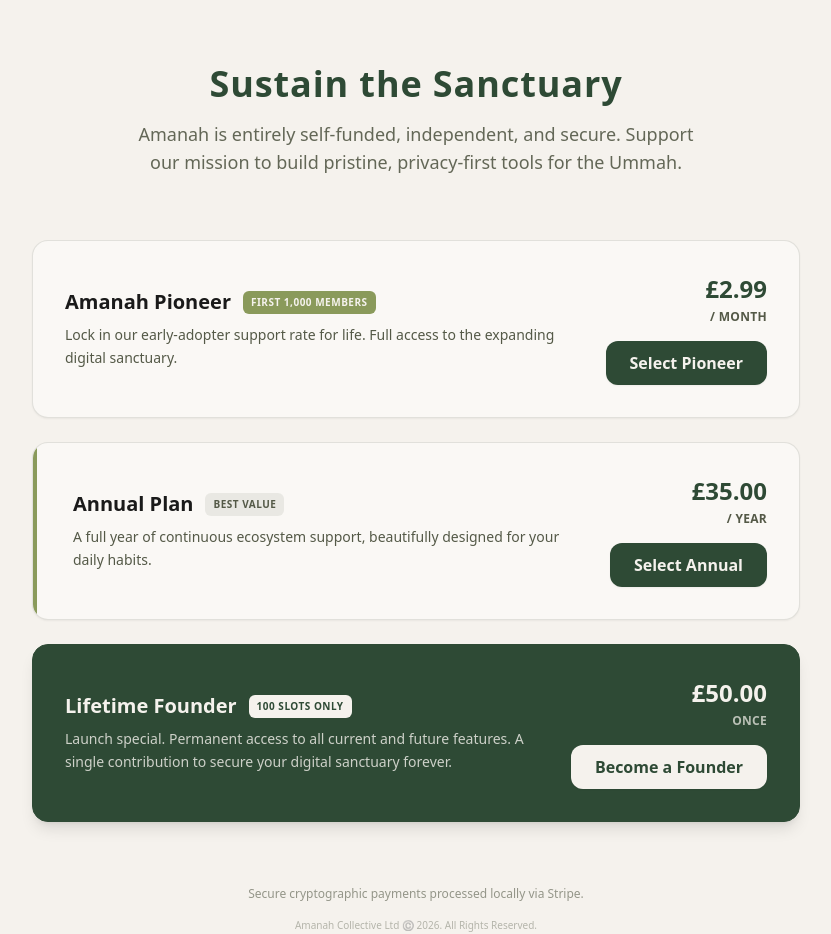
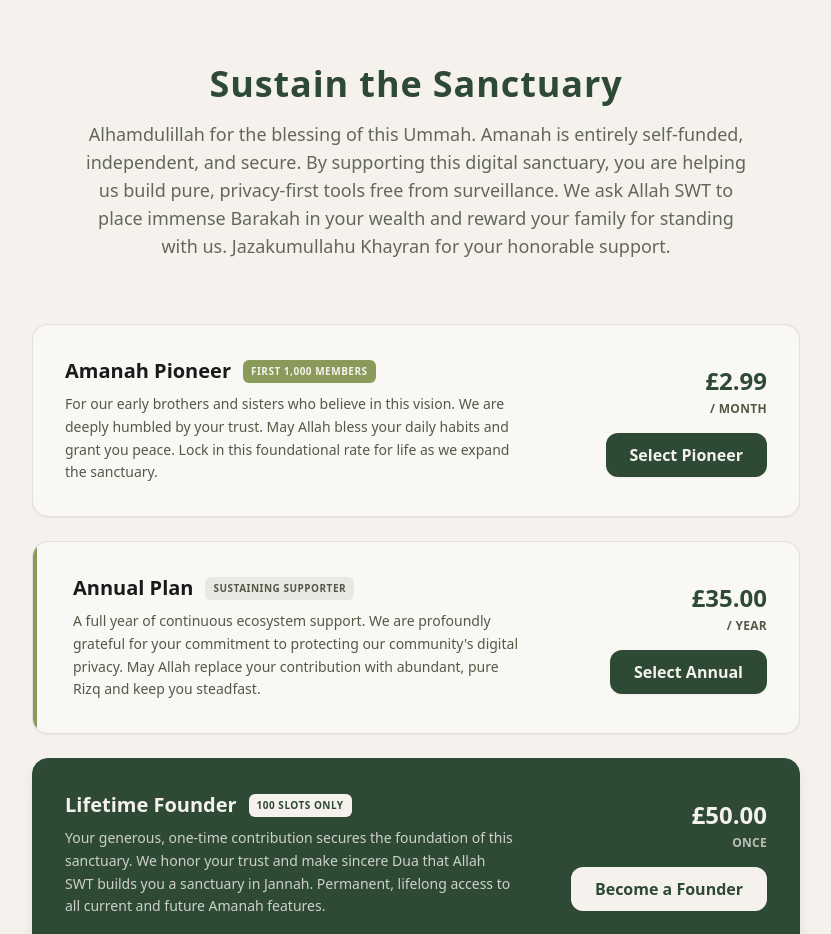
Before and after one commit to amanahco/amanah-web, a Next.js app: page /subscribe in a window 1280 px wide. Shown: the top 934 px of the page, without its empty margins (224-1055 px from the left). Built offline with nearby package versions, Linux system fonts and the light colour scheme.

Commit message:
feat(subscribe): enhance SubscribePage with updated copy, live Stripe links, and improved messaging for user engagement and support

```diff
--- a/app/subscribe/page.tsx
+++ b/app/subscribe/page.tsx
@@ -1,7 +1,7 @@
 /**
  * Tahir Archive: Web Subscription Portal
- * Date: 24 June 2026
- * Description: Secure checkout bridge mirroring the Amanah Vault aesthetic.
+ * Date: 25 June 2026
+ * Description: Secure checkout bridge mirroring the Amanah Vault aesthetic, with spiritually grounded copy and live Stripe links.
  * Amanah Collective Ltd ©️ 2026. All Rights Reserved.
  */
 
@@ -23,8 +23,8 @@ export default function SubscribePage() {
           <h1 className="text-3xl md:text-4xl font-bold text-[#2E4A35] mb-4 tracking-wide">
             Sustain the Sanctuary
           </h1>
-          <p className="text-lg text-[#545947] opacity-90 max-w-xl mx-auto">
-            Amanah is entirely self-funded, independent, and secure. Support our mission to build pristine, privacy-first tools for the Ummah.
+          <p className="text-base md:text-lg text-[#545947] opacity-90 max-w-2xl mx-auto leading-relaxed">
+            Alhamdulillah for the blessing of this Ummah. Amanah is entirely self-funded, independent, and secure. By supporting this digital sanctuary, you are helping us build pure, privacy-first tools free from surveillance. We ask Allah SWT to place immense Barakah in your wealth and reward your family for standing with us. Jazakumullahu Khayran for your honorable support.
           </p>
         </div>
 
@@ -40,17 +40,17 @@ export default function SubscribePage() {
                   First 1,000 Members
                 </span>
               </div>
-              <p className="text-[#545947] text-sm leading-relaxed">
-                Lock in our early-adopter support rate for life. Full access to the expanding digital sanctuary.
+              <p className="text-[#545947] text-sm leading-relaxed max-w-md">
+                For our early brothers and sisters who believe in this vision. We are deeply humbled by your trust. May Allah bless your daily habits and grant you peace. Lock in this foundational rate for life as we expand the sanctuary.
               </p>
             </div>
             <div className="text-left md:text-right flex-shrink-0">
               <p className="text-2xl font-bold text-[#2E4A35]">£2.99</p>
               <p className="text-xs text-[#545947] uppercase tracking-wide font-semibold mt-1">/ month</p>
 
-              {/* LIVE STRIPE LINK INTEGRATED HERE */}
+              {/* LIVE STRIPE LINK: PIONEER */}
               <a
-                href="https://buy.stripe.com/eVq3cvc254Kib0s45m6Vq01"
+                href="https://buy.stripe.com/9B600j8PT0u2d8A8lC6Vq04"
                 className="mt-4 block w-full md:w-auto bg-[#2E4A35] hover:bg-[#253c2b] text-[#F5F2ED] text-center font-semibold py-2.5 px-6 rounded-xl transition-colors shadow-sm"
               >
                 Select Pioneer
@@ -65,20 +65,20 @@ export default function SubscribePage() {
               <div className="flex items-center gap-3 mb-2">
                 <h2 className="text-xl font-bold text-[#1A1A1A]">Annual Plan</h2>
                 <span className="bg-[#545947]/10 text-[#545947] text-[10px] font-bold uppercase tracking-wider py-1 px-2 rounded-md">
-                  Best Value
+                  Sustaining Supporter
                 </span>
               </div>
-              <p className="text-[#545947] text-sm leading-relaxed">
-                A full year of continuous ecosystem support, beautifully designed for your daily habits.
+              <p className="text-[#545947] text-sm leading-relaxed max-w-md">
+                A full year of continuous ecosystem support. We are profoundly grateful for your commitment to protecting our community's digital privacy. May Allah replace your contribution with abundant, pure Rizq and keep you steadfast.
               </p>
             </div>
             <div className="text-left md:text-right flex-shrink-0">
               <p className="text-2xl font-bold text-[#2E4A35]">£35.00</p>
               <p className="text-xs text-[#545947] uppercase tracking-wide font-semibold mt-1">/ year</p>
 
-              {/* PLACEHOLDER FOR NEXT STRIPE LINK */}
+              {/* LIVE STRIPE LINK: ANNUAL */}
               <a
-                href="#"
+                href="https://buy.stripe.com/28E5kD9TXccK1pSdFW6Vq02"
                 className="mt-4 block w-full md:w-auto bg-[#2E4A35] hover:bg-[#253c2b] text-[#F5F2ED] text-center font-semibold py-2.5 px-6 rounded-xl transition-colors shadow-sm"
               >
                 Select Annual
@@ -95,17 +95,17 @@ export default function SubscribePage() {
                   100 Slots Only
                 </span>
               </div>
-              <p className="text-[#F5F2ED]/80 text-sm leading-relaxed">
-                Launch special. Permanent access to all current and future features. A single contribution to secure your digital sanctuary forever.
+              <p className="text-[#F5F2ED]/80 text-sm leading-relaxed max-w-md">
+                Your generous, one-time contribution secures the foundation of this sanctuary. We honor your trust and make sincere Dua that Allah SWT builds you a sanctuary in Jannah. Permanent, lifelong access to all current and future Amanah features.
               </p>
             </div>
             <div className="text-left md:text-right flex-shrink-0">
               <p className="text-2xl font-bold text-[#F5F2ED]">£50.00</p>
               <p className="text-xs text-[#F5F2ED]/70 uppercase tracking-wide font-semibold mt-1">once</p>
 
-              {/* PLACEHOLDER FOR FINAL STRIPE LINK */}
+              {/* LIVE STRIPE LINK: LIFETIME */}
               <a
-                href="#"
+                href="https://buy.stripe.com/28E5kD1nr7Wu4C47hy6Vq03"
                 className="mt-4 block w-full md:w-auto bg-[#F5F2ED] hover:bg-white text-[#2E4A35] text-center font-bold py-2.5 px-6 rounded-xl transition-colors shadow-sm"
               >
                 Become a Founder
@@ -120,8 +120,8 @@ export default function SubscribePage() {
           <p className="text-xs text-[#545947] opacity-60 font-medium">
             Secure cryptographic payments processed locally via Stripe.
           </p>
-          <p className="text-[10px] text-[#545947] opacity-40 mt-4">
-            Amanah Collective Ltd ©️ 2026. All Rights Reserved.
+          <p className="text-[10px] text-[#545947] opacity-40 mt-4 font-semibold tracking-wider">
+            AMANAH COLLECTIVE LTD ©️ 2026. ALL RIGHTS RESERVED.
           </p>
         </div>
 
```
